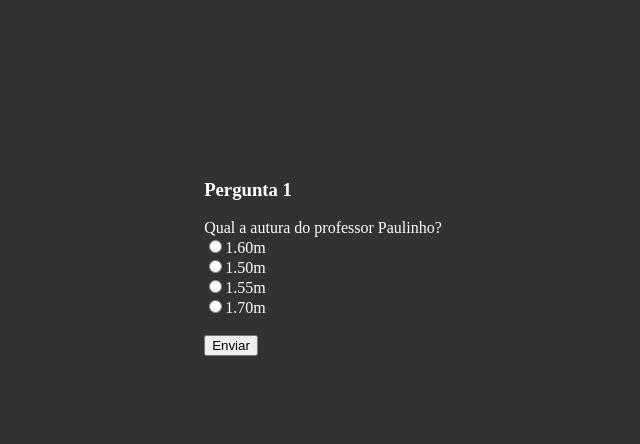
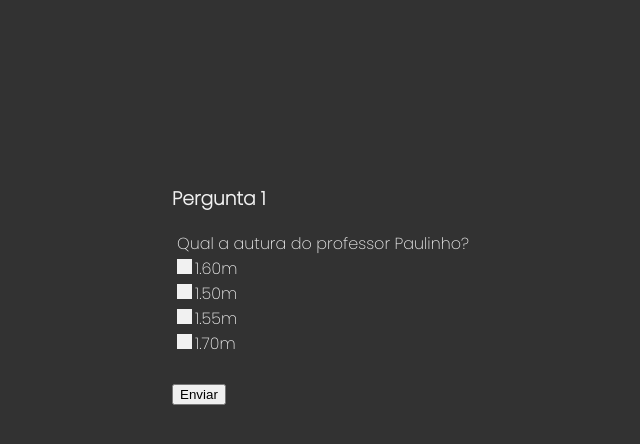
Before and after one commit to PedroLeGarcia/SQL-prova-rodolfo, a PHP site: page /pergunta1.php in a window 1280 px wide. Shown: the top 444 px of the page, without its empty margins (317-957 px from the left). Run offline with PHP 8.4, Linux system fonts and the light colour scheme.

Commit message:
Add files via upload

```diff
--- a/style.css
+++ b/style.css
@@ -1,9 +1,18 @@
+@import url('https://fonts.googleapis.com/css2?family=Poppins:wght@200&display=swap');
+:root{
+    --principal-bg-color: #323232;
+    --secundaria-color:#f1f1f1;
+    --contraste-color: #841d86;
+}
+
 html{
     margin:0 auto;
 }
 body{
-    background: #323232;
-    color:white;
+    background: var(--principal-bg-color);
+    color:var(--secundaria-color);
+    font-family: 'Poppins', sans-serif;
+    font-size: 1,5rem;
 }
 .containe{
     display: flex;
@@ -12,3 +21,36 @@ body{
     align-content: center;
     margin-top:10rem ;
 }
+
+.pergunta{
+    padding: 5px;
+    cursor: pointer;
+}
+#botao{
+    background: var(--contraste-color);
+    border-radius: 10px;
+    padding: 7px;
+
+}
+#botao:hover{
+    background: var(--contraste-color);
+    border-radius: 11px;
+    padding: 8px;
+}
+
+label{
+    padding: 5px;
+}
+input[type="radio"]{
+    -webkit-appearance: none;
+    background-color: var(--secundaria-color);
+    width: 15px;
+    height: 15px;
+
+    cursor: pointer;
+}
+input[type="radio"]:checked{
+    background-color: var(--contraste-color);
+    width: 17px;
+    height: 17px
+}
```
